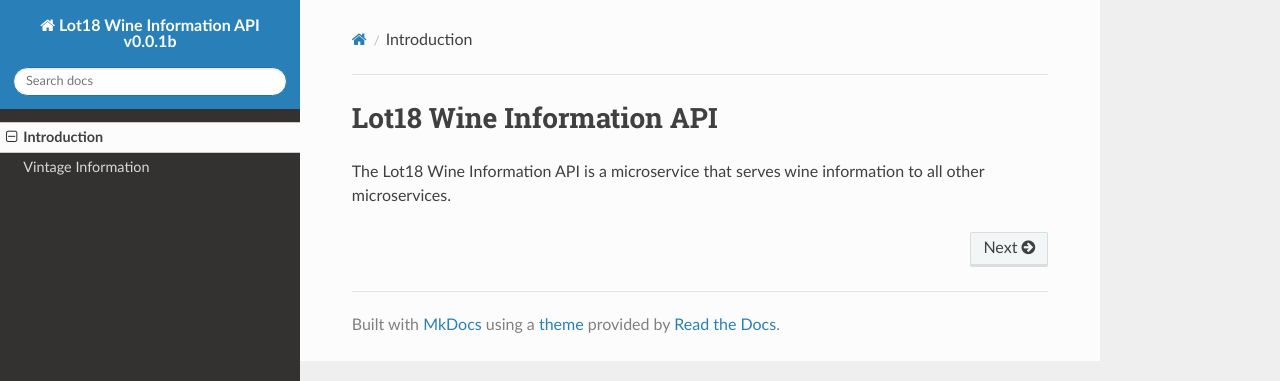
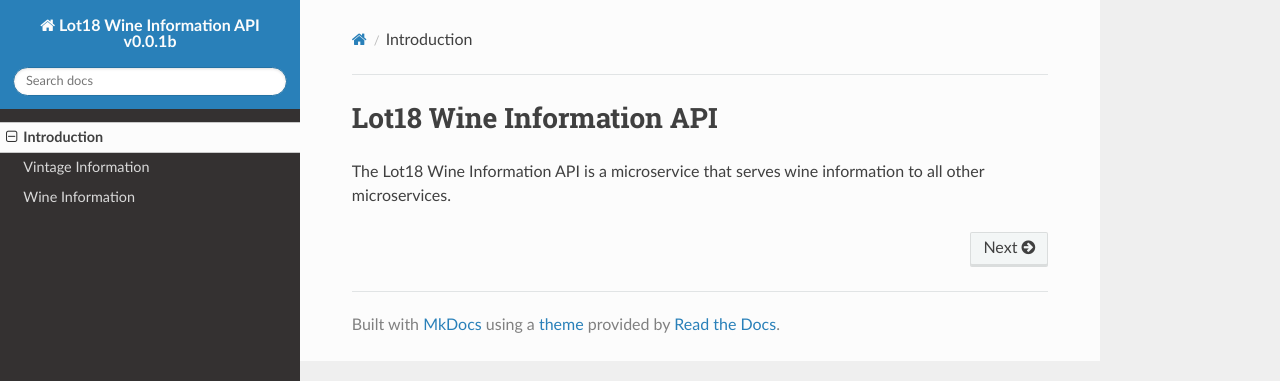
Before and after one commit to tomyoo/wine-info-microservice, an MkDocs documentation site: the page built from docs/index.md, in a window 1280 px wide. Shown: the top 381 px of the page. Built offline with MkDocs 1.6.1, drawn with Linux system fonts in a browser that asks for light colours; nearby versions of some CDN libraries; old or Windows-style settings are respelled for this version of MkDocs.

Commit message:
Update mkdocs.yml

```diff
--- a/mkdocs.yml
+++ b/mkdocs.yml
@@ -3,3 +3,4 @@
 pages:
     - 'Introduction': index.md
     - 'Vintage Information': vintages.md
+    - 'Wine Information': wines.md
```
